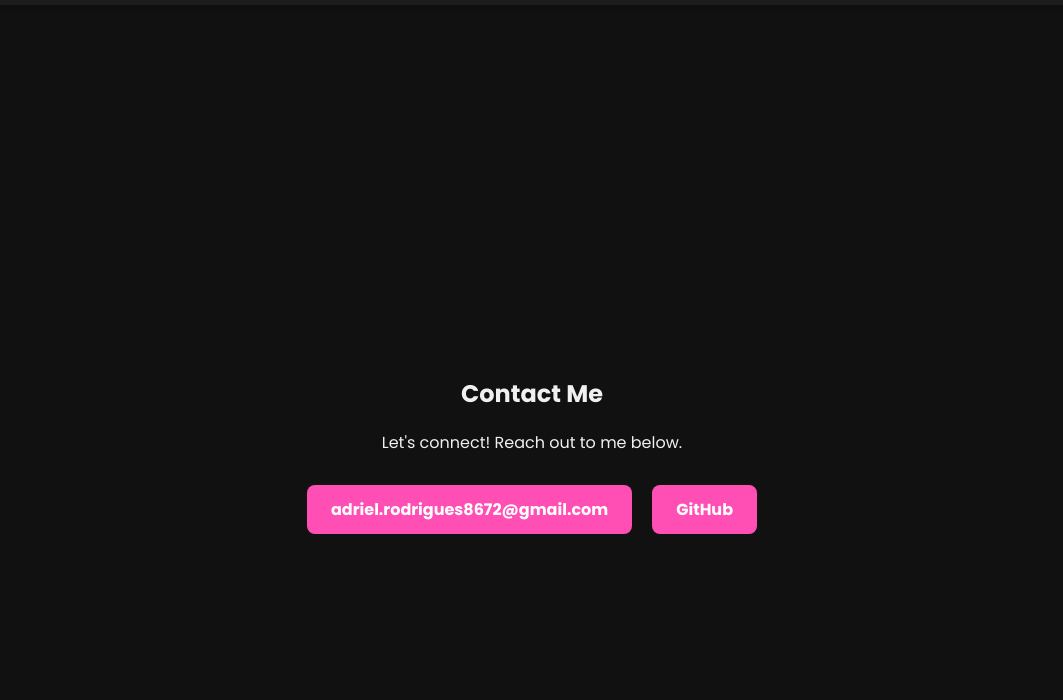
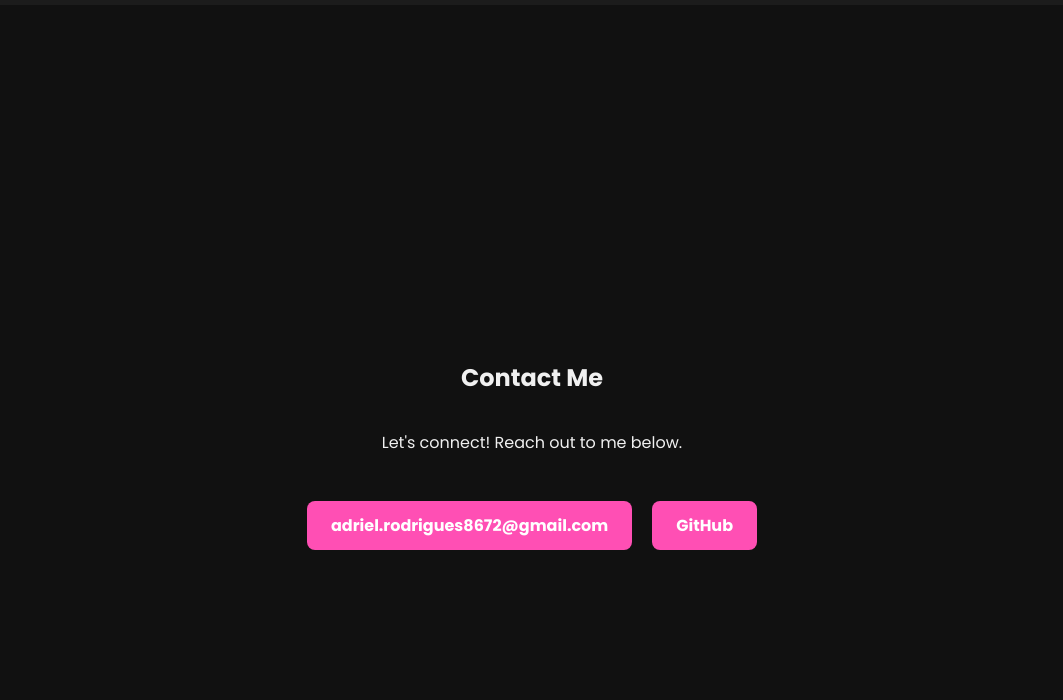
Before and after one commit to Alqrze/portfoliotest, a plain HTML site: page contacts.html in a window 1280 px wide. Shown: the part 100-800 px from the top of the page, without its empty margins (108-1171 px from the left). Drawn offline with Linux system fonts and the light colour scheme.

Commit message:
Fixed contact section to fill screen height

```diff
--- a/styles.css
+++ b/styles.css
@@ -1,6 +1,6 @@
 body {
   margin: 0;
-  padding: 0%;
+  padding: 0;
   height: 100%;
   font-family: 'Poppins', sans-serif;
   background-color: #111;
@@ -61,9 +61,8 @@
   justify-content: center;
   align-items: center;
   padding: 40px 0;
-  background: linear-gradient(to right, #1e1e2f, #2a2a40); /* Optional */
+  background: linear-gradient(to right, #1e1e2f, #2a2a40);
 }
-
 
 .hero-section h1 {
   font-size: 42px;
@@ -118,6 +117,7 @@
   margin-bottom: 15px;
 }
 
+
 .contact-section {
   min-height: 100vh;
   display: flex;
@@ -125,14 +125,17 @@
   align-items: center;
   padding: 40px 20px;
   text-align: center;
+  background-color: #111;
 }
 
 .contact-section .container {
   width: 100%;
+  max-width: 1000px;
+  display: flex;
+  flex-direction: column;
+  justify-content: center;
+  align-items: center;
 }
-
-
-
 
 .contact-links {
   display: flex;
@@ -172,6 +175,7 @@
   }
 }
 
+
 html, body {
   margin: 0;
   padding: 0;
```
